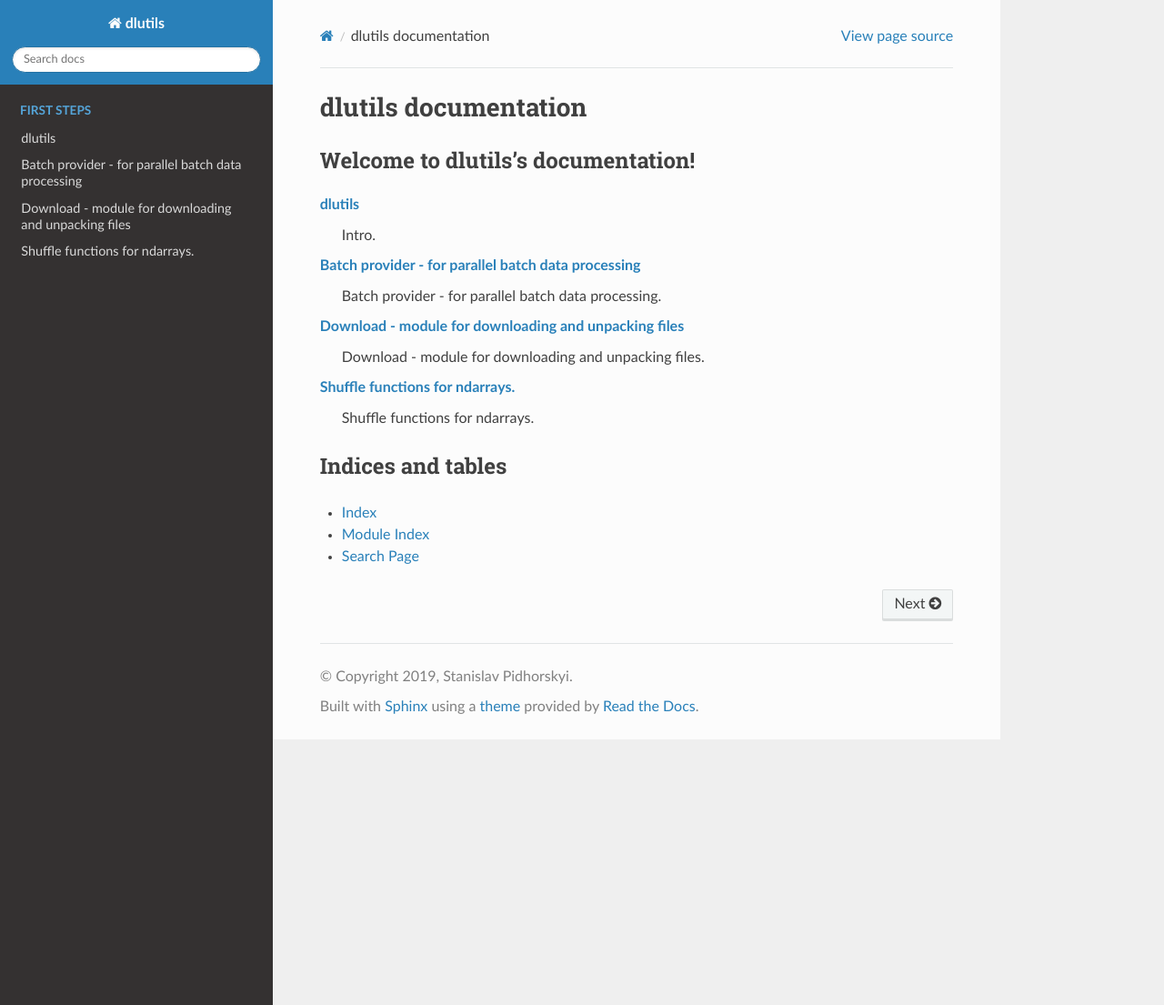
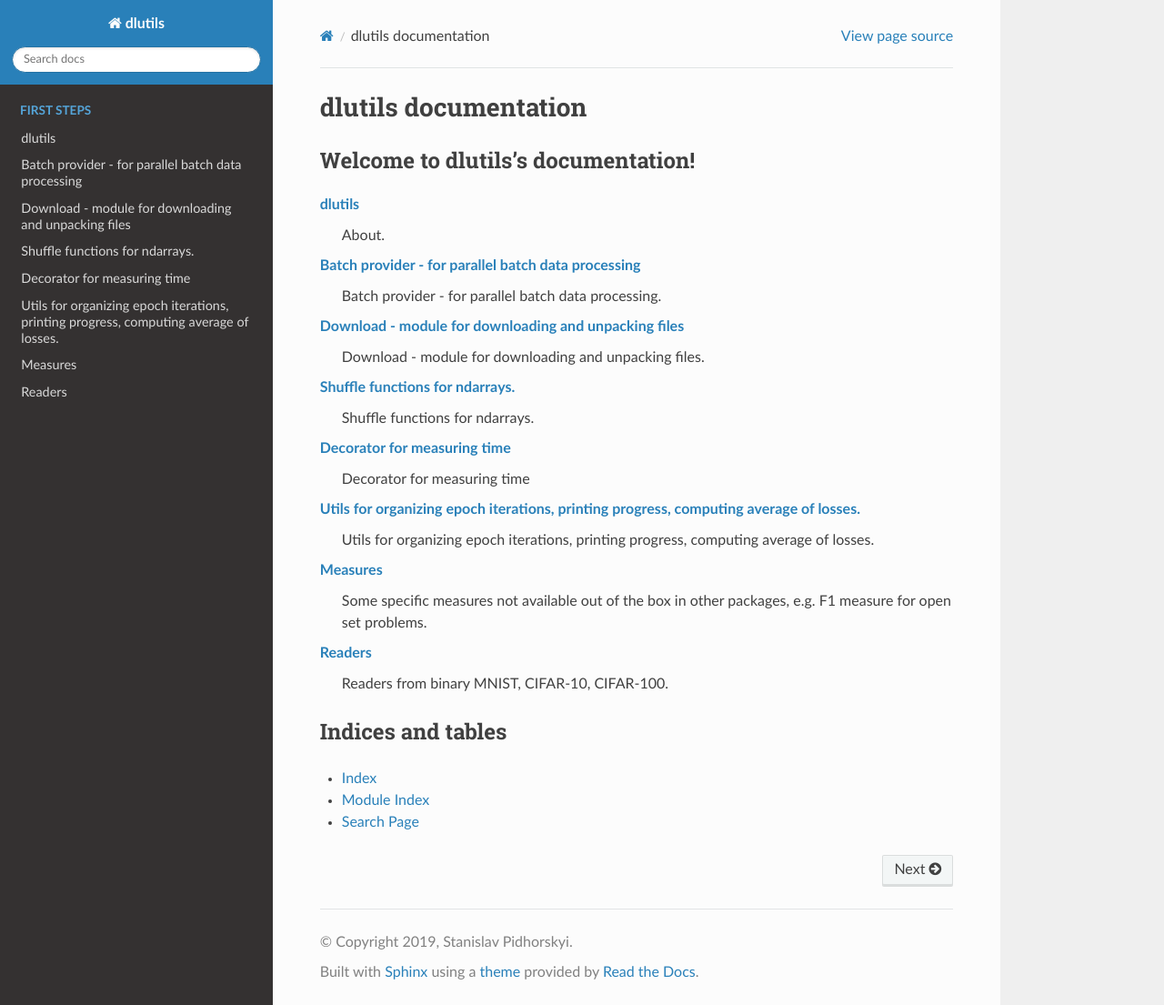
Before and after one commit to podgorskiy/dlutils, a Sphinx documentation site: the page built from doc/source/index.rst, in a window 1280 px wide and 1105 px high. Shown: the whole window at 91% size. Built offline with Sphinx 7.4.7 and the Read the Docs theme 2.0.0, drawn with Linux system fonts in a browser that asks for light colours.

Commit message:
Added more docs

```diff
--- /dev/null
+++ b/doc/source/epoch.rst
@@ -0,0 +1,17 @@
+Utils for organizing epoch iterations, printing progress, computing average of losses.
+======================================================================================
+
+.. autoclass:: dlutils.epoch.EpochRange
+   :members:
+   :undoc-members:
+   :special-members: __len__,  __next__
+
+.. autoclass:: dlutils.epoch.LossTracker
+   :members:
+   :undoc-members:
+   :special-members: __str__
+
+.. autoclass:: dlutils.epoch.RunningMean
+   :members:
+   :undoc-members:
+   :special-members: __iadd__,  __float__
--- a/doc/source/index.rst
+++ b/doc/source/index.rst
@@ -17,9 +17,13 @@ Welcome to dlutils's documentation!
    batch_provider
    download
    shuffle
+   timer
+   epoch
+   measures
+   reader
 
 :doc:`readme`
-    Intro.
+    About.
 
 :doc:`batch_provider`
     Batch provider - for parallel batch data processing.
@@ -30,6 +34,18 @@ Welcome to dlutils's documentation!
 :doc:`shuffle`
     Shuffle functions for ndarrays.
 
+:doc:`timer`
+    Decorator for measuring time
+
+:doc:`epoch`
+    Utils for organizing epoch iterations, printing progress, computing average of losses.
+
+:doc:`measures`
+    Some specific measures not available out of the box in other packages, e.g. F1 measure for open set problems.
+
+:doc:`reader`
+    Readers from binary MNIST, CIFAR-10, CIFAR-100.
+
 
 Indices and tables
 ==================
--- a/doc/source/readme.rst
+++ b/doc/source/readme.rst
@@ -4,4 +4,6 @@
 dlutils
 ==================
 
-.. include:: ../../README.rst
+**dlutils** - collection of boilerplate code, usefull primitives, and helpers that might be usefull for different DL research projects.
+
+**dlutils** is a python module that contains many independent components. They might be directly related to DL tasks or just be useful auxiliary components. Contributions are welcome.
--- /dev/null
+++ b/doc/source/timer.rst
@@ -0,0 +1,4 @@
+Decorator for measuring time
+============================
+
+.. autofunction:: dlutils.timer.timer
```
Also changed, not shown: dlutils/__init__.py (+5 -4 lines), doc/source/dlutils.rst (+21 -15 lines), doc/source/measures.rst (added, +14 -0 lines), doc/source/reader.rst (added, +16 -0 lines), 2 other files.
